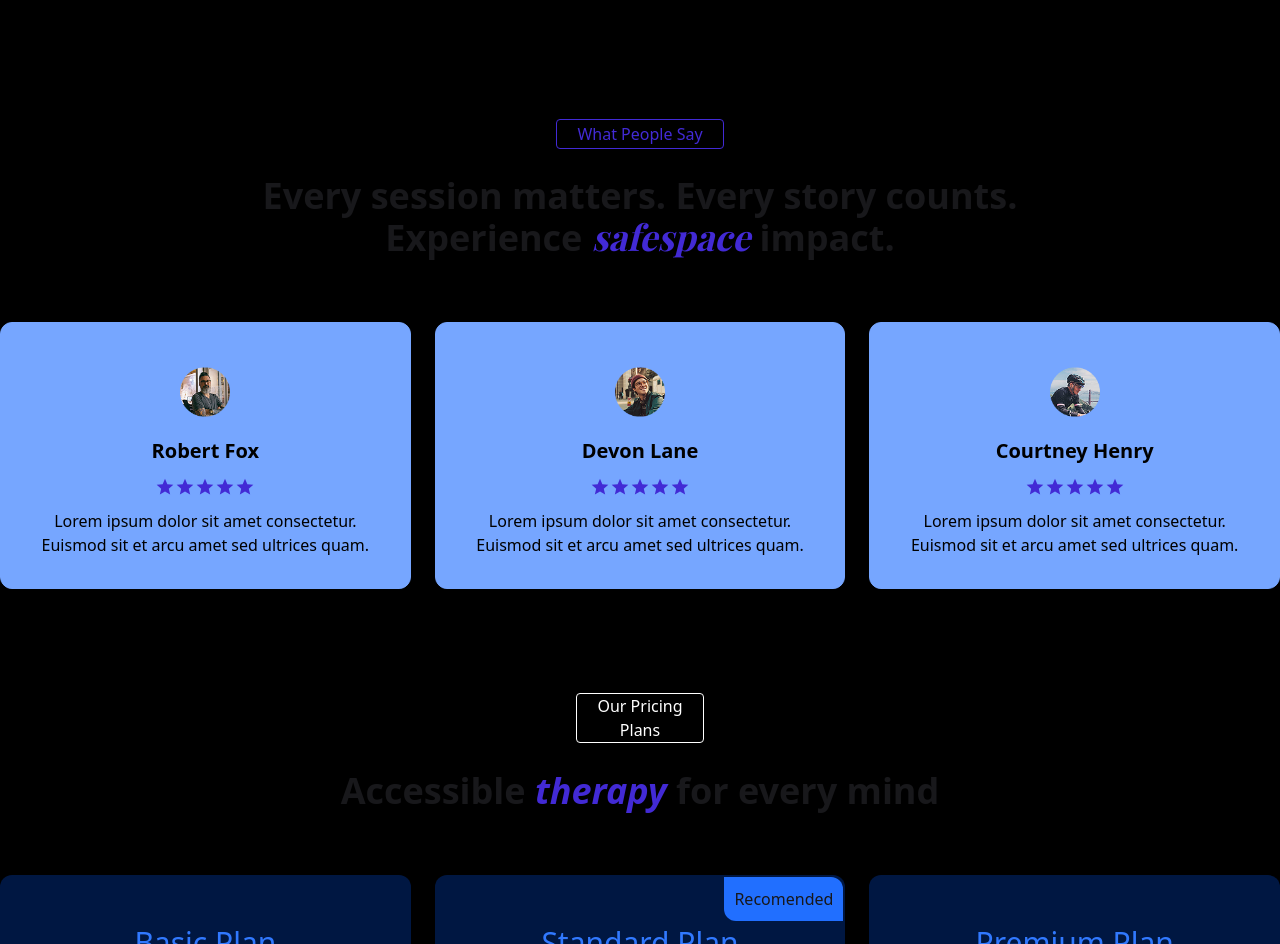
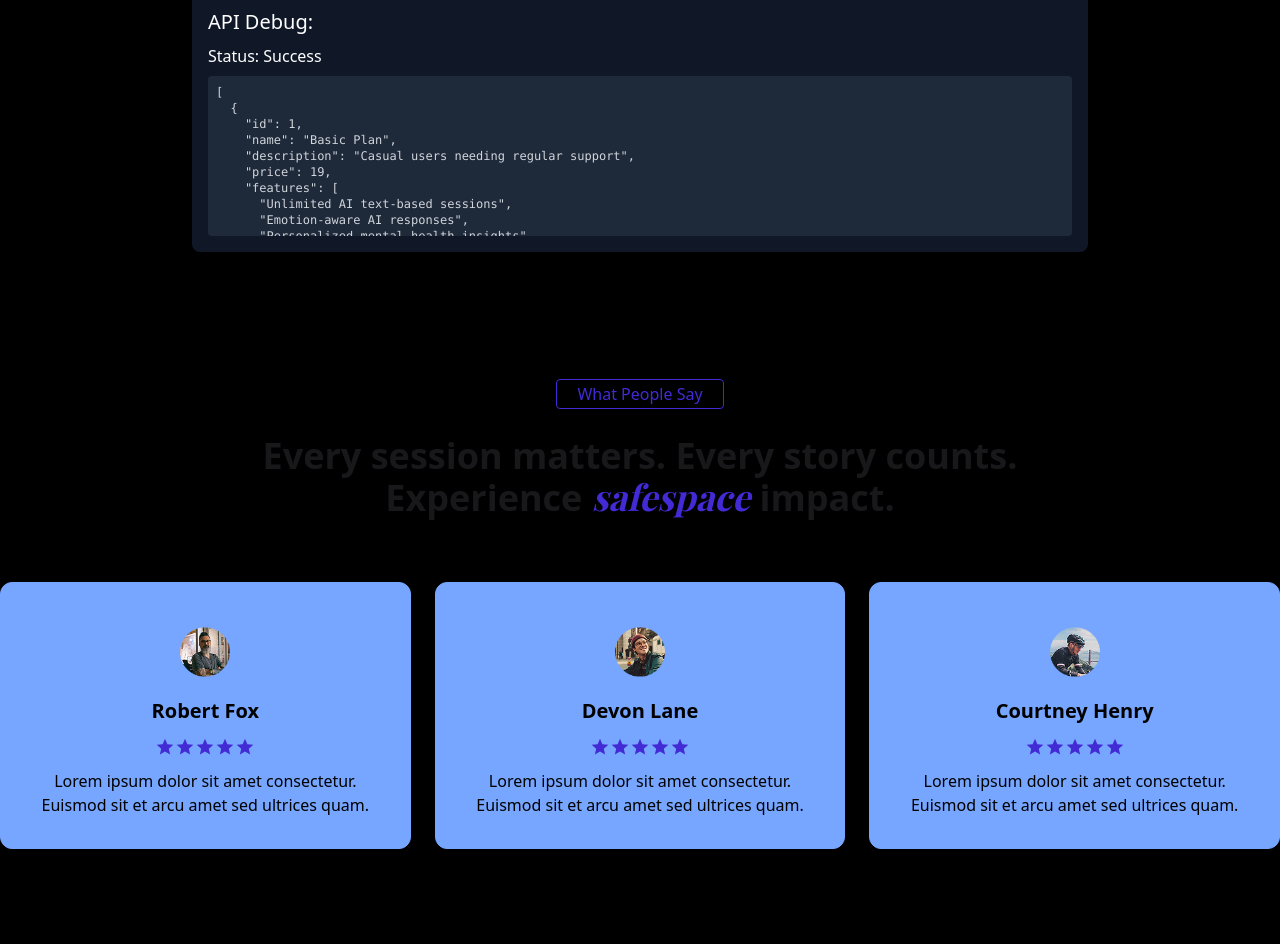
Before and after one commit to joysd1010Edu/JVAI-FirstProject, a Next.js app: page / in a window 1280 px wide. Shown: the part 2188-3132 px from the top of the page. Built offline with nearby package versions, Linux system fonts and the light colour scheme; no server answers.

Commit message:
saving progress 16.07.2025

```diff
--- a/package.json
+++ b/package.json
@@ -8,6 +8,7 @@
     "start": "next start",
     "lint": "next lint"
   },
+  "proxy": "https://stirring-camel-exotic.ngrok-free.app",
   "dependencies": {
     "@react-oauth/google": "^0.12.2",
     "axios": "^1.10.0",
--- /dev/null
+++ b/src/app/api/subscriptions/plans/route.js
@@ -0,0 +1,81 @@
+import { NextResponse } from 'next/server';
+import axios from 'axios';
+
+// Sample subscription plans data for fallback
+const samplePlans = [
+  {
+    id: 1,
+    name: "Basic Plan",
+    description: "Casual users needing regular support",
+    price: 19,
+    features: [
+      "Unlimited AI text-based sessions",
+      "Emotion-aware AI responses",
+      "Personalized mental health insights",
+      "Guided meditations & calming audios",
+      "Validity - 7 days"
+    ],
+    recommended: false,
+  },
+  {
+    id: 2,
+    name: "Standard Plan",
+    description: "Casual users needing regular support",
+    price: 39,
+    features: [
+      "Unlimited AI text-based sessions",
+      "Emotion-aware AI responses",
+      "Personalized mental health insights",
+      "Guided meditations & calming audios",
+      "Validity - 30 days"
+    ],
+    recommended: true,
+  },
+  {
+    id: 3,
+    name: "Premium Plan",
+    description: "Casual users needing regular support",
+    price: 79,
+    features: [
+      "Unlimited AI text-based sessions",
+      "Emotion-aware AI responses",
+      "Personalized mental health insights",
+      "Guided meditations & calming audios",
+      "Priority support",
+      "Validity - 90 days"
+    ],
+    recommended: false,
+  }
+];
+
+export async function GET() {
+  try {
+    // Try to fetch from external API first
+    console.log('Attempting to fetch from external API');
+    const externalApiUrl = 'https://stirring-camel-exotic.ngrok-free.app/api/subscriptions/plans/';
+
+    try {
+      const response = await axios.get(externalApiUrl, {
+        headers: {
+          'Accept': 'application/json',
+          'Content-Type': 'application/json'
+        },
+        timeout: 5000 // 5 second timeout
+      });
+
+      console.log('External API success, status:', response.status);
+      return NextResponse.json(response.data);
+    } catch (error) {
+      console.error('Error fetching from external API:', error.message);
+      // Fall back to sample data
+      console.log('Falling back to sample data');
+      return NextResponse.json(samplePlans);
+    }
+  } catch (error) {
+    console.error('API route error:', error);
+    return NextResponse.json(
+      { error: 'Failed to fetch subscription plans' },
+      { status: 500 }
+    );
+  }
+}
--- a/src/components/HomePage/RattingSection/Ratting.jsx
+++ b/src/components/HomePage/RattingSection/Ratting.jsx
@@ -1,75 +1,159 @@
-import Image from 'next/image';
-import React from 'react';
+"use client";
+import Image from "next/image";
+import React, { useEffect, useState } from "react";
 import { MdOutlineStar } from "react-icons/md";
 import { FaCheck } from "react-icons/fa6";
+import { useAxios } from "@/providers/AxiosProvider";
+import { set } from "react-hook-form";
 
 const Ratting = () => {
+  const axios = useAxios();
+  const [plans, setPlans] = useState(null);
+  const [loading, setLoading] = useState(true);
+  const [error, setError] = useState(null);
+
+  useEffect(() => {
+    const fetchPlans = async () => {
+      setLoading(true);
+      setError(null);
+
+      // Approach 1: Using fetch API
+      try {
+        console.log("Fetching with native fetch API...");
+        const response = await fetch(
+          "http://localhost:8000/api/subscriptions/plans/",
+          {
+            method: "GET",
+            headers: {
+              Accept: "application/json",
+              "Content-Type": "application/json",
+            },
+            // Add these options to handle potential CORS issues
+            mode: "cors",
+            cache: "no-cache",
+          }
+        );
+
+        console.log("Fetch response status:", response.status);
+        const data = await response.json();
+        console.log("Fetch response data:", data);
+
+        if (!response.ok) {
+          throw new Error(`API responded with status: ${response.status}`);
+        }
+        setPlans(data);
+        setLoading(false);
+        return; // Exit if successful
+      } catch (fetchError) {
+        console.error("Fetch error:", fetchError);
+
+      }
+
+
+    };
+
+    fetchPlans();
+  }, [axios]);
+
+  console.log("Current plans state:", plans);
+
   return (
-        <div className=' bg-black'>
-            <div className='flex justify-center pt-32'>
-                <div className='w-48 h-7 flex justify-center items-center'>
-                    <h1 className='text-primary border border-primary px-5 py-0.5 rounded-sm text-center'>
+    <div className=" bg-black">
+      {/* Debug section - you can remove this later */}
+
+      <div className="p-4 mx-auto max-w-4xl bg-gray-900 rounded-lg">
+        <h2 className="text-white text-xl mb-2">API Debug:</h2>
+        <div className="mb-2">
+          <span className="text-white">
+            Status: {loading ? "Loading..." : error ? "Error" : "Success"}
+          </span>
+          {error && <p className="text-red-500">{error}</p>}
+        </div>
+        <pre className="text-xs text-gray-300 bg-gray-800 p-2 rounded overflow-auto max-h-40">
+          {plans ? JSON.stringify(plans, null, 2) : "No data yet"}
+        </pre>
+      </div>
+
+      <div className="flex justify-center pt-32">
+        <div className="w-48 h-7 flex justify-center items-center">
+          <h1 className="text-primary border border-primary px-5 py-0.5 rounded-sm text-center">
             What People Say
           </h1>
         </div>
       </div>
-            <h1 className='text-center mt-7 text-4xl font-bold'>Every session matters. Every story counts. <br /> Experience <span className='text-primary italic font-playfair'>safespace</span> impact.</h1>
-            <div className='mt-16'>
+      <h1 className="text-center mt-7 text-4xl font-bold">
+        Every session matters. Every story counts. <br /> Experience{" "}
+        <span className="text-primary italic font-playfair">safespace</span>{" "}
+        impact.
+      </h1>
+      <div className="mt-16">
         {/*Card*/}
-                <div className='mt-[60px] lg:flex lg:gap-6 justify-center'>
-                    <div className='lg:w-[424px] text-black h-[267px] py-11 px-6 border-1 border-[#76A6FF] rounded-xl text-center bg-[#76A6FF] transition duration-300 mb-2'>
-                        <Image src='/project-image/ratting1.png'
-                            alt='profile'
+        <div className="mt-[60px] lg:flex lg:gap-6 justify-center">
+          <div className="lg:w-[424px] text-black h-[267px] py-11 px-6 border-1 border-[#76A6FF] rounded-xl text-center bg-[#76A6FF] transition duration-300 mb-2">
+            <Image
+              src="/project-image/ratting1.png"
+              alt="profile"
               width={50}
               height={50}
-                            className='mx-auto'
+              className="mx-auto"
             />
-                        <h1 className='font-bold text-xl mt-5 mb-3'>Robert Fox</h1>
+            <h1 className="font-bold text-xl mt-5 mb-3">Robert Fox</h1>
             {/*Star Icon*/}
-                        <div className='flex justify-center mb-3'>
-                            <MdOutlineStar className='text-xl text-primary' />
-                            <MdOutlineStar className='text-xl text-primary' />
-                            <MdOutlineStar className='text-xl text-primary' />
-                            <MdOutlineStar className='text-xl text-primary' />
-                            <MdOutlineStar className='text-xl text-primary' />
+            <div className="flex justify-center mb-3">
+              <MdOutlineStar className="text-xl text-primary" />
+              <MdOutlineStar className="text-xl text-primary" />
+              <MdOutlineStar className="text-xl text-primary" />
+              <MdOutlineStar className="text-xl text-primary" />
+              <MdOutlineStar className="text-xl text-primary" />
             </div>
-                        <p>Lorem ipsum dolor sit amet consectetur. Euismod sit et arcu amet sed ultrices quam.</p>
+            <p>
+              Lorem ipsum dolor sit amet consectetur. Euismod sit et arcu amet
+              sed ultrices quam.
+            </p>
           </div>
-                    <div className='lg:w-[424px] h-[267px] text-black py-11 px-6 border-1 border-[#76A6FF] rounded-xl text-center bg-[#76A6FF] transition duration-300 mb-2'>
-                        <Image src='/project-image/ratting2.png'
-                            alt='profile'
+          <div className="lg:w-[424px] h-[267px] text-black py-11 px-6 border-1 border-[#76A6FF] rounded-xl text-center bg-[#76A6FF] transition duration-300 mb-2">
+            <Image
+              src="/project-image/ratting2.png"
+              alt="profile"
               width={50}
               height={50}
-                            className='mx-auto'
+              className="mx-auto"
             />
-                        <h1 className='font-bold text-xl mt-5 mb-3'>Devon Lane</h1>
+            <h1 className="font-bold text-xl mt-5 mb-3">Devon Lane</h1>
             {/*Star Icon*/}
-                        <div className='flex justify-center mb-3'>
-                            <MdOutlineStar className='text-xl text-primary' />
-                            <MdOutlineStar className='text-xl text-primary' />
-                            <MdOutlineStar className='text-xl text-primary' />
-                            <MdOutlineStar className='text-xl text-primary' />
-                            <MdOutlineStar className='text-xl text-primary' />
+            <div className="flex justify-center mb-3">
+              <MdOutlineStar className="text-xl text-primary" />
+              <MdOutlineStar className="text-xl text-primary" />
+              <MdOutlineStar className="text-xl text-primary" />
+              <MdOutlineStar className="text-xl text-primary" />
+              <MdOutlineStar className="text-xl text-primary" />
             </div>
-                        <p>Lorem ipsum dolor sit amet consectetur. Euismod sit et arcu amet sed ultrices quam.</p>
+            <p>
+              Lorem ipsum dolor sit amet consectetur. Euismod sit et arcu amet
+              sed ultrices quam.
+            </p>
           </div>
-                    <div className='lg:w-[424px] h-[267px] py-11 text-black px-6 border-1 border-[#76A6FF] rounded-xl text-center bg-[#76A6FF] transition duration-300'>
-                        <Image src='/project-image/ratting3.png'
-                            alt='profile'
+          <div className="lg:w-[424px] h-[267px] py-11 text-black px-6 border-1 border-[#76A6FF] rounded-xl text-center bg-[#76A6FF] transition duration-300">
+            <Image
+              src="/project-image/ratting3.png"
+              alt="profile"
               width={50}
               height={50}
-                            className='mx-auto'
+              className="mx-auto"
             />
-                        <h1 className='font-bold text-xl mt-5 mb-3'>Courtney Henry</h1>
+            <h1 className="font-bold text-xl mt-5 mb-3">Courtney Henry</h1>
             {/*Star Icon*/}
-                        <div className='flex justify-center mb-3'>
-                            <MdOutlineStar className='text-xl text-primary' />
-                            <MdOutlineStar className='text-xl text-primary' />
-                            <MdOutlineStar className='text-xl text-primary' />
-                            <MdOutlineStar className='text-xl text-primary' />
-                            <MdOutlineStar className='text-xl text-primary' />
+            <div className="flex justify-center mb-3">
+              <MdOutlineStar className="text-xl text-primary" />
+              <MdOutlineStar className="text-xl text-primary" />
+              <MdOutlineStar className="text-xl text-primary" />
+              <MdOutlineStar className="text-xl text-primary" />
+              <MdOutlineStar className="text-xl text-primary" />
             </div>
-                        <p>Lorem ipsum dolor sit amet consectetur. Euismod sit et arcu amet sed ultrices quam.</p>
+            <p>
+              Lorem ipsum dolor sit amet consectetur. Euismod sit et arcu amet
+              sed ultrices quam.
+            </p>
           </div>
         </div>
       </div>
@@ -81,117 +165,151 @@
             Our Pricing Plans
           </h1>
         </div>
-                <h1 className='text-center mt-7 text-4xl font-bold'>Accessible <span className='italic text-primary'>therapy</span> for every mind</h1>
+        <h1 className="text-center mt-7 text-4xl font-bold">
+          Accessible{" "}
+          <span className="italic text-primary">therapy</span> for every mind
+        </h1>
 
-                <div className='mt-16 pb-20 lg:pb-30 lg:flex lg:gap-6 justify-center'>
-                    <div className='lg:w-[424px] hover:border-white border-transparent duration-300 border-2 min-h-[520px] bg-[#001742] rounded-xl'>
-                        <h1 className=' lg:mt-12 text-[#3179FF] text-3xl text-center'> Basic Plan</h1>
-                        <h3 className='mt-2.5 text-xl text-white text-center'>Casual users needing regular suppor</h3>
+        <div className="mt-16 pb-20 lg:pb-30 lg:flex lg:gap-6 justify-center">
+          <div className="lg:w-[424px] hover:border-white border-transparent duration-300 border-2 min-h-[520px] bg-[#001742] rounded-xl">
+            <h1 className=" lg:mt-12 text-[#3179FF] text-3xl text-center">
+              {" "}
+              Basic Plan
+            </h1>
+            <h3 className="mt-2.5 text-xl text-white text-center">
+              Casual users needing regular suppor
+            </h3>
 
-                        <div className='flex gap-1.5 items-center mt-12 ml-12'>
-                            <FaCheck className='text-[#216FFF] font-bold text-xl' />
-                            <h3 className='text-white'>Unlimited AI text-based sessions</h3>
+            <div className="flex gap-1.5 items-center mt-12 ml-12">
+              <FaCheck className="text-[#216FFF] font-bold text-xl" />
+              <h3 className="text-white">Unlimited AI text-based sessions</h3>
             </div>
 
-                        <div className='flex gap-1.5 items-center mt-5 ml-12'>
-                            <FaCheck className='text-[#216FFF] font-bold text-xl' />
-                            <h3 className='text-white'>Emotion-aware AI responses</h3>
+            <div className="flex gap-1.5 items-center mt-5 ml-12">
+              <FaCheck className="text-[#216FFF] font-bold text-xl" />
+              <h3 className="text-white">Emotion-aware AI responses</h3>
             </div>
 
-                        <div className='flex gap-1.5 items-center mt-5 ml-12'>
-                            <FaCheck className='text-[#216FFF] font-bold text-xl' />
-                            <h3 className='text-white'>Personalized mental health insights</h3>
+            <div className="flex gap-1.5 items-center mt-5 ml-12">
+              <FaCheck className="text-[#216FFF] font-bold text-xl" />
+              <h3 className="text-white">
+                Personalized mental health insights
+              </h3>
             </div>
 
-                        <div className='flex gap-1.5 items-center mt-5 ml-12'>
-                            <FaCheck className='text-[#216FFF] font-bold text-xl' />
-                            <h3 className='text-white'>Guided meditations & calming audios</h3>
+            <div className="flex gap-1.5 items-center mt-5 ml-12">
+              <FaCheck className="text-[#216FFF] font-bold text-xl" />
+              <h3 className="text-white">
+                Guided meditations & calming audios
+              </h3>
             </div>
 
-                        <div className='flex gap-1.5 items-center mt-5 ml-12'>
-                            <FaCheck className='text-[#216FFF] font-bold text-xl' />
-                            <h3 className='text-white'>Validity - 7 days</h3>
+            <div className="flex gap-1.5 items-center mt-5 ml-12">
+              <FaCheck className="text-[#216FFF] font-bold text-xl" />
+              <h3 className="text-white">Validity - 7 days</h3>
             </div>
-                        <h1 className='text-center text-white font-bold text-xl mt-12'>$19</h1>
+            <h1 className="text-center text-white font-bold text-xl mt-12">
+              $19
+            </h1>
             <div className="flex justify-center mt-4">
               <button className="text-white bg-primary cursor-pointer rounded px-24 py-1.5">
-                                Choice this plan
+                Choose this plan
               </button>
             </div>
           </div>
 
-                    <div className='lg:w-[424px] relative min-h-[520px] hover:border-white border-transparent duration-300 border-2 bg-[#001742] rounded-xl'>
-                        <h1 className='mt-12 text-[#3179FF] text-3xl text-center'>Standard Plan</h1>
-                        <h3 className='mt-2.5 text-xl text-white text-center'>Casual users needing regular suppor</h3>
+          <div className="lg:w-[424px] relative min-h-[520px] hover:border-white border-transparent duration-300 border-2 bg-[#001742] rounded-xl">
+            <h1 className="mt-12 text-[#3179FF] text-3xl text-center">
+              Standard Plan
+            </h1>
+            <h3 className="mt-2.5 text-xl text-white text-center">
+              Casual users needing regular suppor
+            </h3>
 
-                        <div className=' absolute top-0 right-0 py-2.5 px-2.5 rounded-bl-xl rounded-tr-xl bg-[#216FFF]'>
-                            Recomended
+            <div className=" absolute top-0 right-0 py-2.5 px-2.5 rounded-bl-xl rounded-tr-xl bg-[#216FFF]">
+              Recommended
             </div>
 
-                        <div className='flex gap-1.5 items-center mt-12 ml-12'>
-                            <FaCheck className='text-[#216FFF] font-bold text-xl' />
-                            <h3 className='text-white'>Unlimited AI text-based sessions</h3>
+            <div className="flex gap-1.5 items-center mt-12 ml-12">
+              <FaCheck className="text-[#216FFF] font-bold text-xl" />
+              <h3 className="text-white">Unlimited AI text-based sessions</h3>
             </div>
 
-                        <div className='flex gap-1.5 items-center mt-5 ml-12'>
-                            <FaCheck className='text-[#216FFF] font-bold text-xl' />
-                            <h3 className='text-white'>Emotion-aware AI responses</h3>
+            <div className="flex gap-1.5 items-center mt-5 ml-12">
+              <FaCheck className="text-[#216FFF] font-bold text-xl" />
+              <h3 className="text-white">Emotion-aware AI responses</h3>
             </div>
 
-                        <div className='flex gap-1.5 items-center mt-5 ml-12'>
-                            <FaCheck className='text-[#216FFF] font-bold text-xl' />
-                            <h3 className='text-white'>Personalized mental health insights</h3>
+            <div className="flex gap-1.5 items-center mt-5 ml-12">
+              <FaCheck className="text-[#216FFF] font-bold text-xl" />
+              <h3 className="text-white">
+                Personalized mental health insights
+              </h3>
             </div>
 
-                        <div className='flex gap-1.5 items-center mt-5 ml-12'>
-                            <FaCheck className='text-[#216FFF] font-bold text-xl' />
-                            <h3 className='text-white'>Guided meditations & calming audios</h3>
+            <div className="flex gap-1.5 items-center mt-5 ml-12">
+              <FaCheck className="text-[#216FFF] font-bold text-xl" />
+              <h3 className="text-white">
+                Guided meditations & calming audios
+              </h3>
             </div>
 
-                        <div className='flex gap-1.5 items-center mt-5 ml-12'>
-                            <FaCheck className='text-[#216FFF] font-bold text-xl' />
-                            <h3 className='text-white'>Validity - 7 days</h3>
+            <div className="flex gap-1.5 items-center mt-5 ml-12">
+              <FaCheck className="text-[#216FFF] font-bold text-xl" />
+              <h3 className="text-white">Validity - 7 days</h3>
             </div>
-                        <h1 className='text-center text-white font-bold text-xl mt-12'>$19</h1>
+            <h1 className="text-center text-white font-bold text-xl mt-12">
+              $19
+            </h1>
             <div className="flex justify-center mt-4">
               <button className="text-white bg-primary cursor-pointer rounded px-24 py-1.5">
-                                Choice this plan
+                Choose this plan
               </button>
             </div>
           </div>
 
-                    <div className='lg:w-[424px] min-h-[520px] hover:border-white border-transparent duration-300 border-2 bg-[#001742] rounded-xl'>
-                        <h1 className='mt-12 text-[#3179FF] text-3xl text-center'>Premium Plan</h1>
-                        <h3 className='mt-2.5 text-xl text-white text-center'>Casual users needing regular suppor</h3>
+          <div className="lg:w-[424px] min-h-[520px] hover:border-white border-transparent duration-300 border-2 bg-[#001742] rounded-xl">
+            <h1 className="mt-12 text-[#3179FF] text-3xl text-center">
+              Premium Plan
+            </h1>
+            <h3 className="mt-2.5 text-xl text-white text-center">
+              Casual users needing regular suppor
+            </h3>
 
-                        <div className='flex gap-1.5 items-center mt-12 ml-12'>
-                            <FaCheck className='text-[#216FFF] font-bold text-xl' />
-                            <h3 className='text-white'>Unlimited AI text-based sessions</h3>
+            <div className="flex gap-1.5 items-center mt-12 ml-12">
+              <FaCheck className="text-[#216FFF] font-bold text-xl" />
+              <h3 className="text-white">Unlimited AI text-based sessions</h3>
             </div>
 
-                        <div className='flex gap-1.5 items-center mt-5 ml-12'>
-                            <FaCheck className='text-[#216FFF] font-bold text-xl' />
-                            <h3 className='text-white'>Emotion-aware AI responses</h3>
+            <div className="flex gap-1.5 items-center mt-5 ml-12">
+              <FaCheck className="text-[#216FFF] font-bold text-xl" />
+              <h3 className="text-white">Emotion-aware AI responses</h3>
             </div>
 
-                        <div className='flex gap-1.5 items-center mt-5 ml-12'>
-                            <FaCheck className='text-[#216FFF] font-bold text-xl' />
-                            <h3 className='text-white'>Personalized mental health insights</h3>
+            <div className="flex gap-1.5 items-center mt-5 ml-12">
+              <FaCheck className="text-[#216FFF] font-bold text-xl" />
+              <h3 className="text-white">
+                Personalized mental health insights
+              </h3>
             </div>
 
-                        <div className='flex gap-1.5 items-center mt-5 ml-12'>
-                            <FaCheck className='text-[#216FFF] font-bold text-xl' />
-                            <h3 className='text-white'>Guided meditations & calming audios</h3>
+            <div className="flex gap-1.5 items-center mt-5 ml-12">
+              <FaCheck className="text-[#216FFF] font-bold text-xl" />
+              <h3 className="text-white">
+                Guided meditations & calming audios
+              </h3>
             </div>
 
-                        <div className='flex gap-1.5 items-center mt-5 ml-12'>
-                            <FaCheck className='text-[#216FFF] font-bold text-xl' />
-                            <h3 className='text-white'>Validity - 7 days</h3>
+            <div className="flex gap-1.5 items-center mt-5 ml-12">
+              <FaCheck className="text-[#216FFF] font-bold text-xl" />
+              <h3 className="text-white">Validity - 7 days</h3>
             </div>
-                        <h1 className='text-center text-white font-bold text-xl mt-12'>$19</h1>
+            <h1 className="text-center text-white font-bold text-xl mt-12">
+              $19
+            </h1>
             <div className="flex justify-center mt-4">
               <button className="text-white bg-primary cursor-pointer rounded px-24 py-1.5">
-                                Choice this plan
+                Choose this plan
               </button>
             </div>
           </div>
```
Also changed, not shown: src/app/verify/page.jsx (+22 -2 lines), src/components/GoogleSignIn/GoogleBtnBackend.jsx (+18 -28 lines), src/providers/AxiosProvider.jsx (+14 -4 lines), src/app/api/external/plans/route.js (added). Lines whose indentation alone changed are shown as unchanged.
